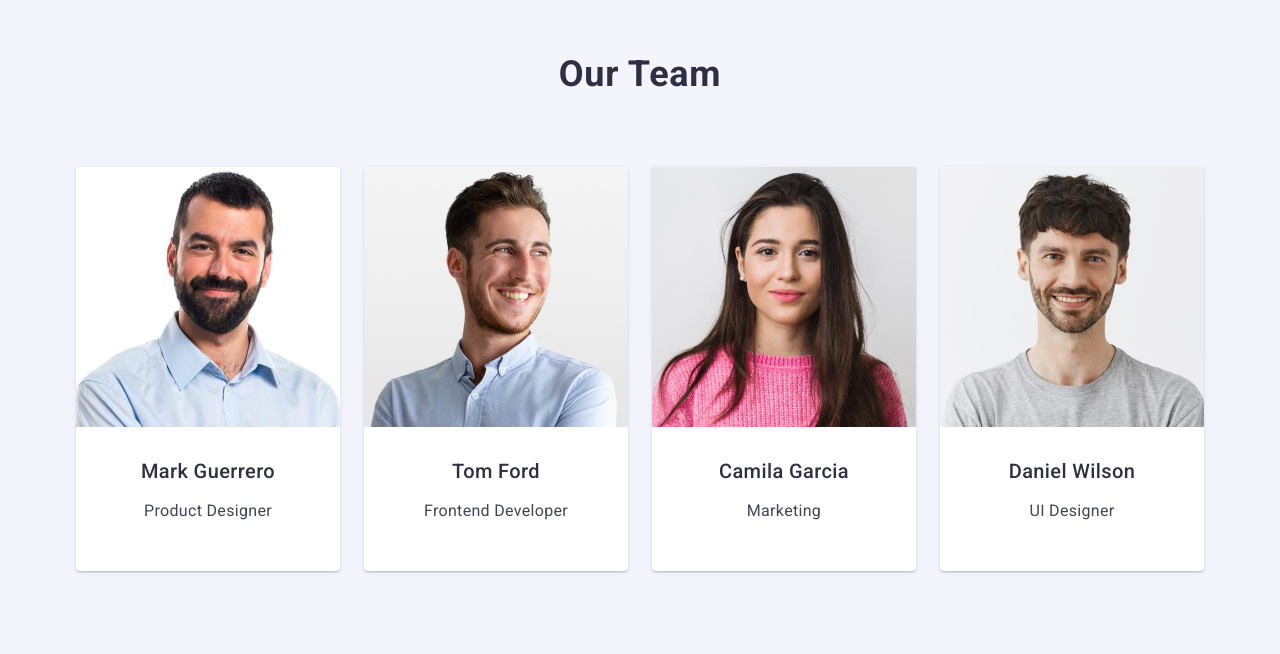
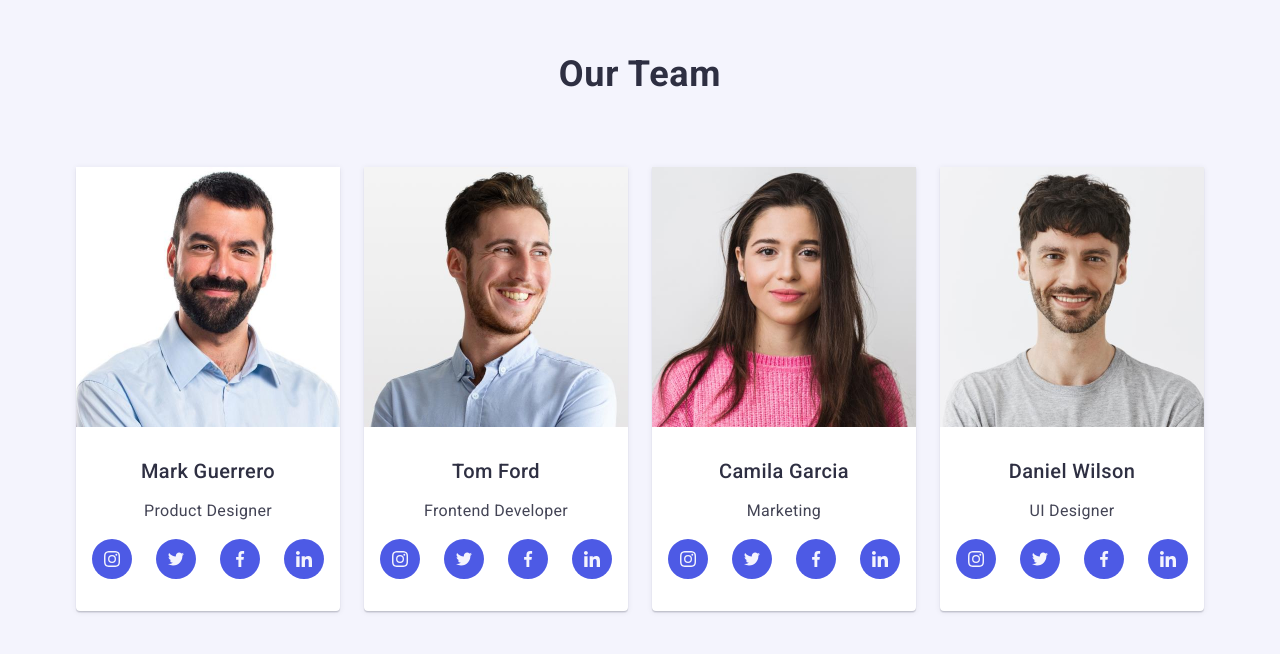
Before and after one commit to Sergiy4ik/goit-markup-hw-04, a plain HTML site: page index.html in a window 1280 px wide. Shown: the part 1226-1880 px from the top of the page. Drawn offline with nearby package versions, Linux system fonts and the light colour scheme.

Commit message:
Update index.html

```diff
--- a/index.html
+++ b/index.html
@@ -53,7 +53,7 @@
         <li class="solutions-list-item">
             <div class="solutions-list-icon">
               <svg width="64px" height="64px">
-                <use href="./images/symbol-defs.svg#icon-in"></use>
+                <use href="./images/symbol-defs.svg#icon-antenna"></use>
               </svg>
             </div>
         <h3 class="solutions-text">Strategy</h3>
@@ -64,8 +64,7 @@
       </li>
       <li class="solutions-list-item">
         <div class="solutions-list-icon">
-            <svg     width="64px"
-            height="64px">
+            <svg width="64px" height="64px">
                 <use href="./images/symbol-defs.svg#icon-clock"></use>
             </svg>
         </div>
@@ -77,8 +76,7 @@
       </li>
       <li class="solutions-list-item">
         <div class="solutions-list-icon">
-            <svg width="64px"
-            height="64px">
+            <svg width="64px" height="64px">
                 <use href="./images/symbol-defs.svg#icon-diagram"></use>
             </svg>
         </div>
@@ -90,8 +88,7 @@
       </li>
       <li class="solutions-list-item">
         <div class="solutions-list-icon">
-            <svg width="64px"
-            height="64px">
+            <svg width="64px" height="64px">
                 <use href="./images/symbol-defs.svg#icon-astronaut"></use>
             </svg>
         </div>
@@ -120,6 +117,20 @@
         <div class="team-description-container">
           <h3 class="team-name">Mark Guerrero</h3>
           <p class="team-description">Product Designer</p>
+          <div class="team-icon-svg">
+            <svg width="40px" height="40px">
+              <use href="./images/symbol-defs.svg#icon-instagram"></use>
+            </svg>
+            <svg width="40px" height="40px">
+              <use href="./images/symbol-defs.svg#icon-twitter"></use>
+            </svg>
+            <svg width="40px" height="40px">
+              <use href="./images/symbol-defs.svg#icon-facebook"></use>
+            </svg>
+            <svg width="40px" height="40px">
+              <use href="./images/symbol-defs.svg#icon-in"></use>
+            </svg>
+          </div>
         </div>
         </li>
 
@@ -129,6 +140,20 @@
         <div class="team-description-container">
           <h3 class="team-name">Tom Ford</h3>
           <p class="team-description">Frontend Developer</p>
+          <div class="team-icon-svg">
+            <svg width="40px" height="40px">
+              <use href="./images/symbol-defs.svg#icon-instagram"></use>
+            </svg>
+            <svg width="40px" height="40px">
+              <use href="./images/symbol-defs.svg#icon-twitter"></use>
+            </svg>
+            <svg width="40px" height="40px">
+              <use href="./images/symbol-defs.svg#icon-facebook"></use>
+            </svg>
+            <svg width="40px" height="40px">
+              <use href="./images/symbol-defs.svg#icon-in"></use>
+            </svg>
+          </div>
         </div>
          </li>
 
@@ -142,6 +167,20 @@
         <div class="team-description-container">
           <h3 class="team-name">Camila Garcia</h3>
           <p class="team-description">Marketing</p>
+          <div class="team-icon-svg">
+            <svg width="40px" height="40px">
+              <use href="./images/symbol-defs.svg#icon-instagram"></use>
+            </svg>
+            <svg width="40px" height="40px">
+              <use href="./images/symbol-defs.svg#icon-twitter"></use>
+            </svg>
+            <svg width="40px" height="40px">
+              <use href="./images/symbol-defs.svg#icon-facebook"></use>
+            </svg>
+            <svg width="40px" height="40px">
+              <use href="./images/symbol-defs.svg#icon-in"></use>
+            </svg>
+          </div>
         </div>
         </li>
         <!-- Daniel Wilson -->
@@ -154,6 +193,20 @@
         <div class="team-description-container">
           <h3 class="team-name">Daniel Wilson</h3>
           <p class="team-description">UI Designer</p>
+          <div class="team-icon-svg">
+            <svg width="40px" height="40px">
+              <use href="./images/symbol-defs.svg#icon-instagram"></use>
+            </svg>
+            <svg width="40px" height="40px">
+              <use href="./images/symbol-defs.svg#icon-twitter"></use>
+            </svg>
+            <svg width="40px" height="40px">
+              <use href="./images/symbol-defs.svg#icon-facebook"></use>
+            </svg>
+            <svg width="40px" height="40px">
+              <use href="./images/symbol-defs.svg#icon-in"></use>
+            </svg>
+          </div>
         </div>
         </li>
         </ul>
```
